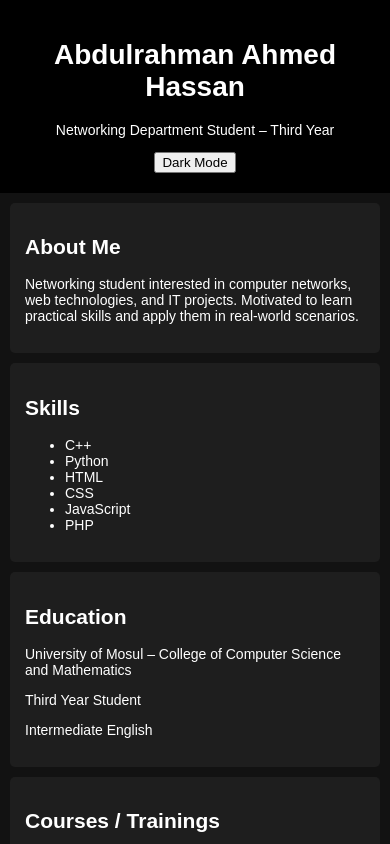
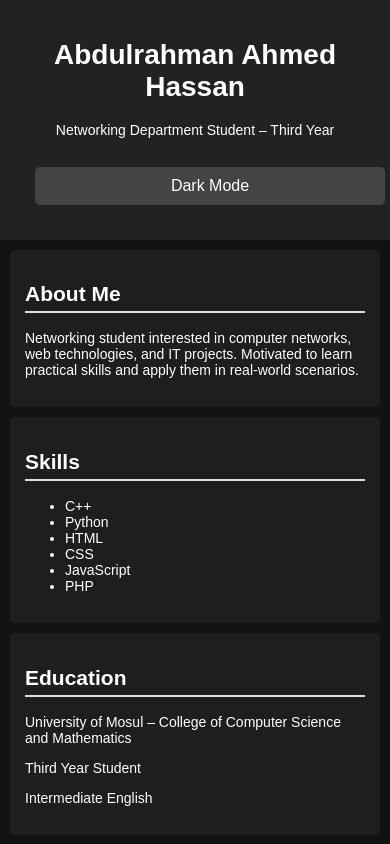
Before and after one commit to zankak48-cmyk/about_me, a plain HTML site: page index.html in a window 390 px wide. Both pictures are taken after a click on the button "Dark Mode". Shown: the top 844 px of the page. Drawn offline with Linux system fonts and the light colour scheme.

Commit message:
dark mode issues

```diff
--- a/style.css
+++ b/style.css
@@ -18,30 +18,57 @@ section {
   padding: 15px;
   border-radius: 5px;
 }
+
+h2 {
+  border-bottom: 2px solid #ddd;
+  padding-bottom: 5px;
+}
+
+/* Dark Mode */
+.dark {
+  background-color: #121212;
+  color: white;
+}
+
+.dark section {
+  background-color: #1e1e1e;
+}
+
+/* زر Dark Mode */
+button {
+  margin: 15px;
+  padding: 10px 20px;
+  cursor: pointer;
+  border: none;
+  border-radius: 5px;
+  background-color: #444;
+  color: white;
+  font-size: 16px;
+}
+
+button:hover {
+  background-color: #666;
+}
+
+/* Email hover effect */
+a.email-link {
+  color: #1a73e8;
+  text-decoration: none;
+  font-weight: bold;
+}
+
+a.email-link:hover {
+  color: #e91e63; /* اللون عند المرور */
+}
+
 @media (max-width: 600px) {
   body {
     font-size: 14px;
   }
-  body.dark {
-  background-color: #121212;
-  color: #ffffff;
-}
-
-body.dark header {
-  background-color: #000;
-}
-
-body.dark section {
-  background-color: #1e1e1e;
-  color: #ffffff;
-}
-
-body.dark .email-link:hover {
-  color: #ff9900;
-}
-
-
   section {
     margin: 10px;
   }
+  button {
+    width: 100%;
+  }
 }
```
